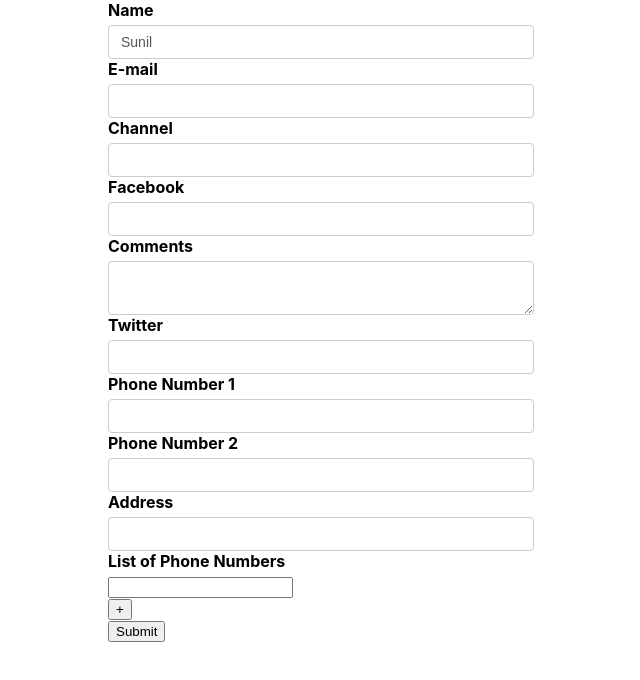
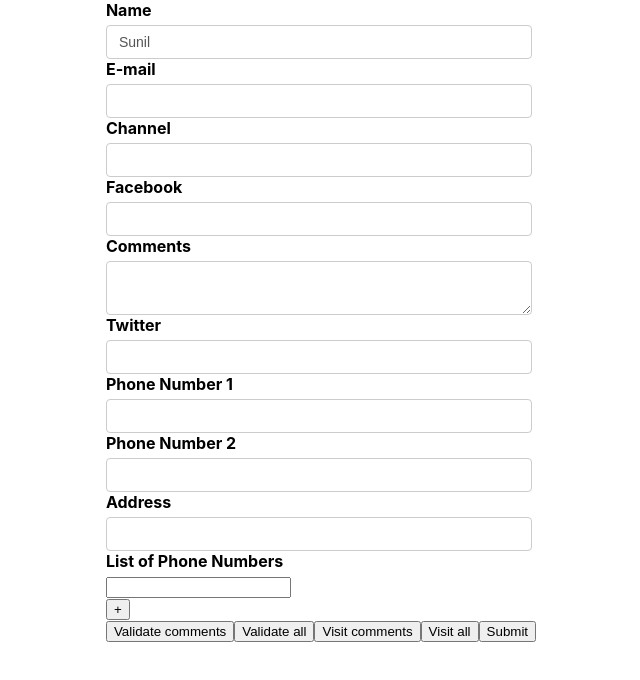
Before and after one commit to spawn57/learning-formik, a React (Create React App) app: page / in a window 1280 px wide. Shown: the top 680 px of the page, without its empty margins (319-959 px from the left). Built offline with nearby package versions, Linux system fonts and the light colour scheme.

Commit message:
manually triggering validation

```diff
--- a/src/components/YoutubeForm.js
+++ b/src/components/YoutubeForm.js
@@ -35,110 +35,88 @@ const validateSchema = yup.object({
 });
 
 function YoutubeForm() {
-    // console.log('formik visited', formik.touched);
-
     return (
         <Formik
             initialValues={initialValues}
             validationSchema={validateSchema}
             onSubmit={onSubmit}
         >
+            {formik => {
+                console.log('Formik props', formik);
+                return (
                   <Form>
-                <div className='formControl'>
-                    <label htmlFor='name'>Name</label>
-                    <Field
-                        type='text'
-                        id='name'
-                        name='name'
-                    />
-                    <ErrorMessage name='name' component={TextError}/>
+                    <div className="formControl">
+                      <label htmlFor="name">Name</label>
+                      <Field type="text" id="name" name="name" />
+                      <ErrorMessage name="name" component={TextError} />
                     </div>
-                <div className='formControl'>
-                    <label htmlFor='email'>E-mail</label>
-                    <Field
-                        type='email'
-                        id='email'
-                        name='email'
-                    />
-                    <ErrorMessage name='email'>
-                        {
-                            (errorMessage) => <div className="error">{errorMessage}</div>
-                        }
+                    <div className="formControl">
+                      <label htmlFor="email">E-mail</label>
+                      <Field type="email" id="email" name="email" />
+                      <ErrorMessage name="email">
+                        {(errorMessage) => (
+                          <div className="error">{errorMessage}</div>
+                        )}
                       </ErrorMessage>
                     </div>
-                <div className='formControl'>
-                    <label htmlFor='channel'>Channel</label>
+                    <div className="formControl">
+                      <label htmlFor="channel">Channel</label>
+                      <Field type="text" id="channel" name="channel" />
+                      <ErrorMessage name="channel" />
+                    </div>
+                    <div className="formControl">
+                      <label htmlFor="facebook">Facebook</label>
+                      <Field type="text" id="facebook" name="social.facebook" />
+                    </div>
+                    <div className="formControl">
+                      <label htmlFor="comments">Comments</label>
                       <Field
-                        type='text'
-                        id='channel'
-                        name='channel'
+                        as="textarea"
+                        id="comments"
+                        name="comments"
+                        validate={validateComments}
                       />
-                    <ErrorMessage name='channel' />
+                      <ErrorMessage name="comments" component={TextError} />
                     </div>
-                <div className='formControl'>
-                    <label htmlFor='facebook'>Facebook</label>
+                    <div className="formControl">
+                      <label htmlFor="twitter">Twitter</label>
+                      <Field type="text" id="twitter" name="social.twitter" />
+                    </div>
+                    <div className="formControl">
+                      <label htmlFor="phoneNumber1">Phone Number 1</label>
                       <Field
-                        type='text'
-                        id='facebook'
-                        name='social.facebook'
+                        type="text"
+                        id="phoneNumber1"
+                        name="phoneNumbers[0]"
                       />
                     </div>
-                <div className='formControl'>
-                    <label htmlFor='comments'>Comments</label>
+                    <div className="formControl">
+                      <label htmlFor="phoneNumber2">Phone Number 2</label>
                       <Field
-                        as='textarea'
-                        id='comments'
-                        name='comments'
-                        validate={validateComments}
-                    />
-                    <ErrorMessage name='comments' component={TextError} />
-                </div>
-                <div className='formControl'>
-                    <label htmlFor='twitter'>Twitter</label>
-                    <Field
-                        type='text'
-                        id='twitter'
-                        name='social.twitter'
+                        type="text"
+                        id="phoneNumber2"
+                        name="phoneNumbers[1]"
                       />
                     </div>
-                <div className='formControl'>
-                    <label htmlFor='phoneNumber1'>Phone Number 1</label>
-                    <Field
-                        type='text'
-                        id='phoneNumber1'
-                        name='phoneNumbers[0]'
-                    />
-                </div>
-                <div className='formControl'>
-                    <label htmlFor='phoneNumber2'>Phone Number 2</label>
-                    <Field
-                        type='text'
-                        id='phoneNumber2'
-                        name='phoneNumbers[1]'
-                    />
-                </div>
-                <div className='formControl'>
-                    <label htmlFor='address'>Address</label>
-                    <FastField className='address'>
-                        {
-                            props => {
-                                console.log('field render');
-                                const  { field, form, meta } = props;
+                    <div className="formControl">
+                      <label htmlFor="address">Address</label>
+                      <FastField className="address">
+                        {(props) => {
+                          console.log("field render");
+                          const { field, form, meta } = props;
                           return (
                             <div>
-                                        <input type='text' id='address' />
+                              <input type="text" id="address" />
                               {/* { meta.touched && meta.error ? <div>{meta.error}</div> : null } */}
                             </div>
-                                )
-                            }
-                        }
+                          );
+                        }}
                       </FastField>
                     </div>
-                <div className='formControl'>
+                    <div className="formControl">
                       <label>List of Phone Numbers</label>
-                    <FieldArray name='phNumbers'>
-                        {
-                            (fieldArrayProps) => {
+                      <FieldArray name="phNumbers">
+                        {(fieldArrayProps) => {
                           const { push, remove, form } = fieldArrayProps;
                           const { values } = form;
                           const { phNumbers } = values;
@@ -148,23 +126,51 @@ function YoutubeForm() {
                                 <div key={index}>
                                   <Field name={`phNumbers[${index}]`} />
                                   {index > 0 && (
-                                            <button type='button' onClick={() => remove(index)}>
+                                    <button
+                                      type="button"
+                                      onClick={() => remove(index)}
+                                    >
                                       -
                                     </button>
                                   )}
                                 </div>
                               ))}
-                                      <button type='button' onClick={() => push('')}>
+                              <button type="button" onClick={() => push("")}>
                                 +
                               </button>
                             </div>
-                                  )
+                          );
+                        }}
+                      </FieldArray>
+                    </div>
+                    <button
+                      type="button"
+                      onClick={() => formik.validateField("comments")}
+                    >
+                      Validate comments
+                    </button>
+                    <button type="button" onClick={() => formik.validateForm()}>
+                      Validate all
+                    </button>
+                    <button
+                      type="button"
+                      onClick={() => formik.setFieldTouched("comments")}
+                    >
+                      Visit comments
+                    </button>
+                    <button type="button" onClick={() => formik.setTouched({
+                        name: true,
+                        email: true,
+                        channel: true,
+                        comments: true
+                    })}>
+                      Visit all
+                    </button>
+                    <button type="submit">Submit</button>
+                  </Form>
+                );
                 }
             }
-                    </FieldArray>
-                </div>
-                <button type='submit'>Submit</button>
-            </Form>
         </Formik>
     );
 }
```
Lines whose indentation alone changed are shown as unchanged.
